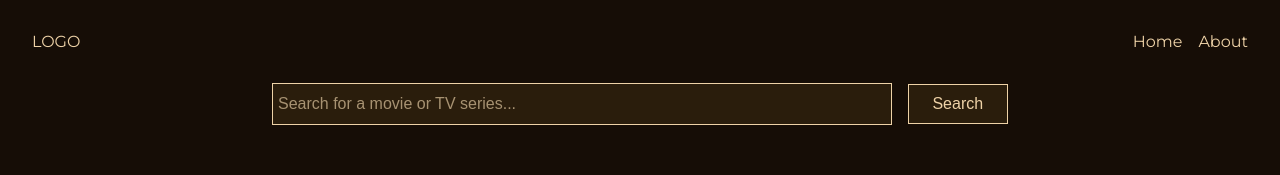
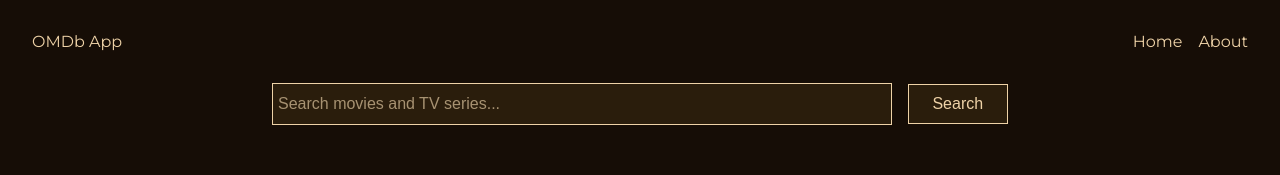
Before and after one commit to BrynRac/movie-app, a React (Create React App) app: page / in a window 1280 px wide. Shown: the top 175 px of the page. Built offline with nearby package versions, Linux system fonts and the light colour scheme.

Commit message:
Update  README.md

```diff
--- a/src/components/Search.js
+++ b/src/components/Search.js
@@ -28,7 +28,7 @@ function Search({ setLoading, searchMovie, fetchMovies, text }) {
         <input
           onChange={(e) => inputHandler(e)}
           type="text"
-          placeholder="Search for a movie or TV series..."
+          placeholder="Search movies and TV series..."
         />
         <button>Search</button>
       </form>
--- a/src/components/layout/Nav.js
+++ b/src/components/layout/Nav.js
@@ -6,7 +6,7 @@ class Nav extends Component {
     return (
       <div className="nav-container">
         <nav>
-          <span>LOGO</span>
+          <span>OMDb App</span>
           <ul className="navLinks">
             <li>
               <Link to="/">Home</Link>
```
Also changed, not shown: 1 other file (tests, documents, lock files or other folders).
